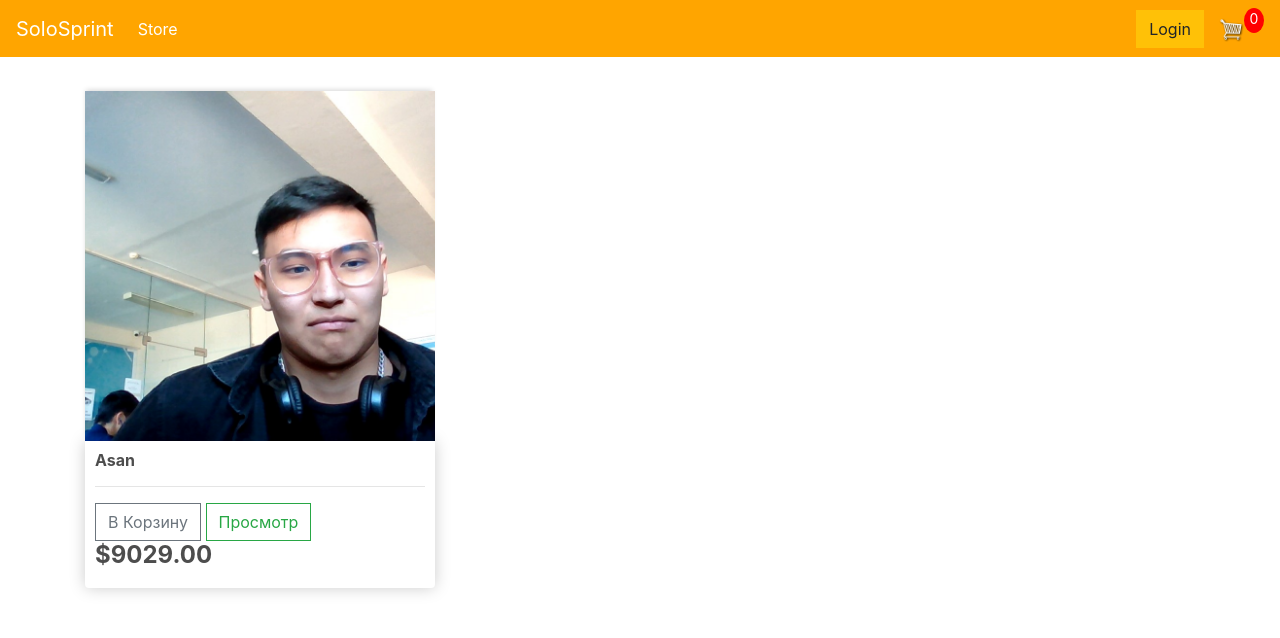
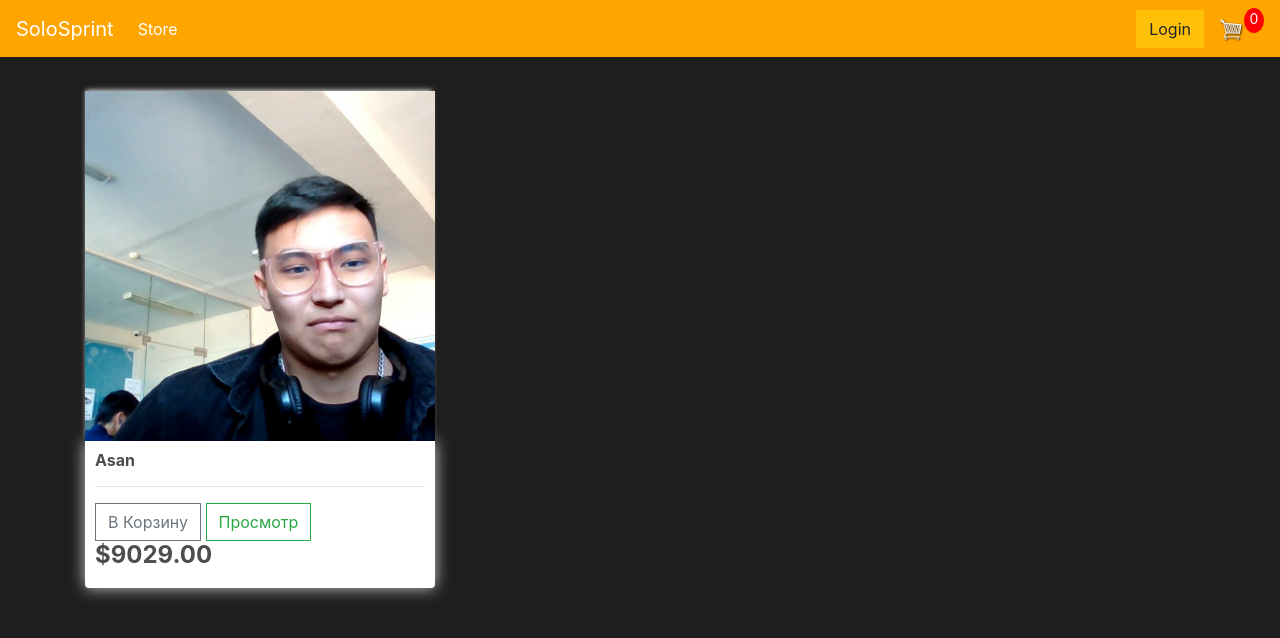
Before and after one commit to Xariall/SoloSprint-5, a Django app: page / in a window 1280 px wide. Shown: the top 638 px of the page. Run offline with Django 3.2, Linux system fonts and the light colour scheme; data comes from the database, SQL or seed files in the repository; some libraries are stand-ins or nearby versions.

```diff
--- a/shop/main/static/css/main.css
+++ b/shop/main/static/css/main.css
@@ -1,4 +1,4 @@
-ody{
+body{
 	background-color: hsl(0, 2%, 12%);
 }
 
```
